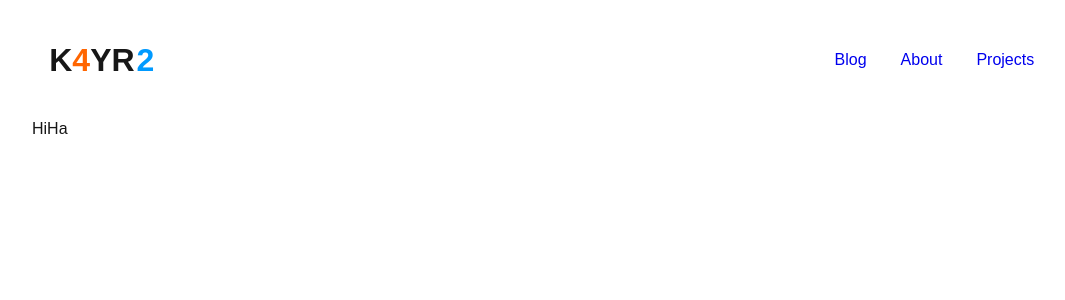
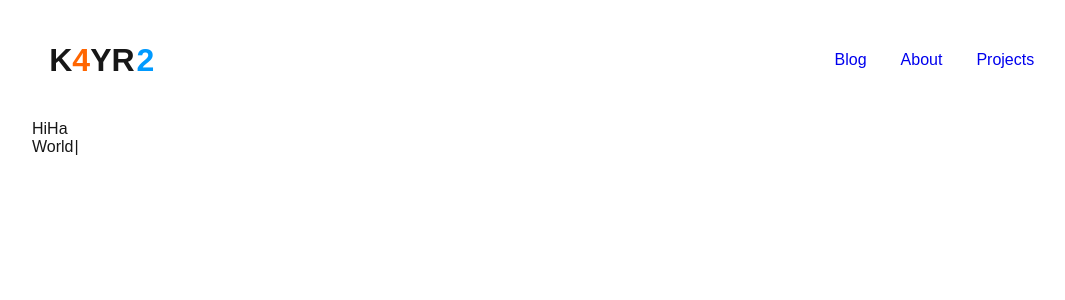
Before and after one commit to k4yr2/k4yr2.me, a Next.js app: page / in a window 1280 px wide. Shown: the top 300 px of the page, without its empty margins (88-1153 px from the left). Built offline with nearby package versions, Linux system fonts and the light colour scheme; a web font is replaced by a local one.

Commit message:
Add Typewriter effect to HomePage component

```diff
--- a/app/page.tsx
+++ b/app/page.tsx
@@ -1,9 +1,17 @@
 "use client";
+import Typewriter from 'typewriter-effect';
 
 const HomePage = () => {
   return (
     <div>
       HiHa
+      <Typewriter
+        options={{
+          strings: ['Hello', 'World'],
+          autoStart: true,
+          loop: true,
+        }}
+      />
     </div>
   );
 }
```
